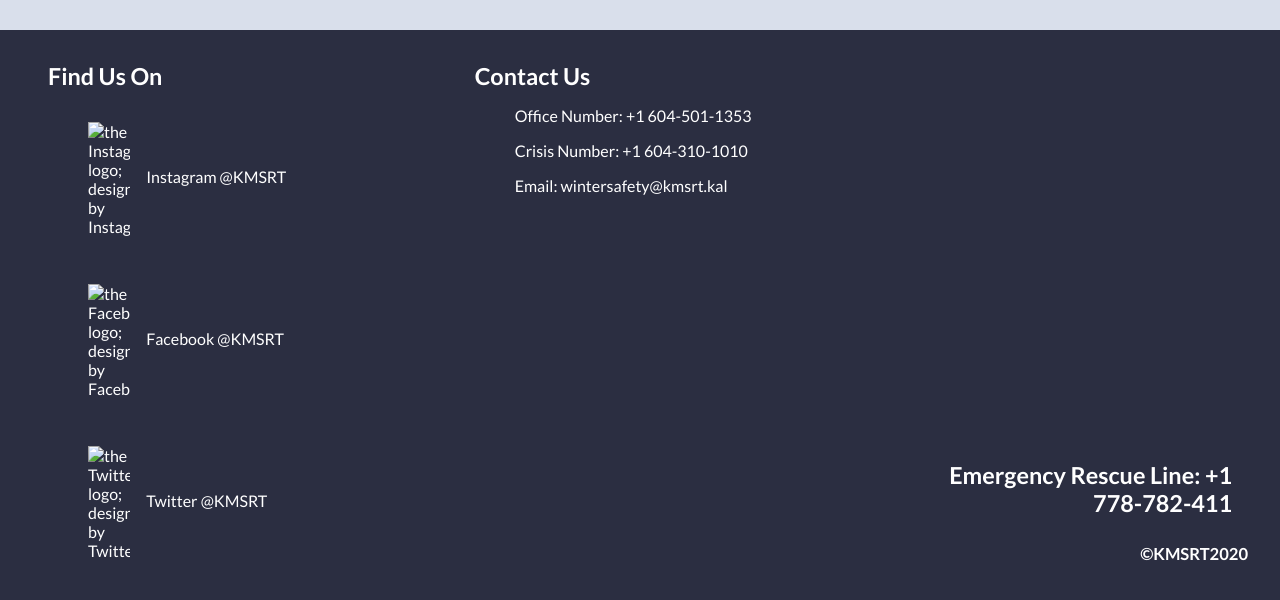
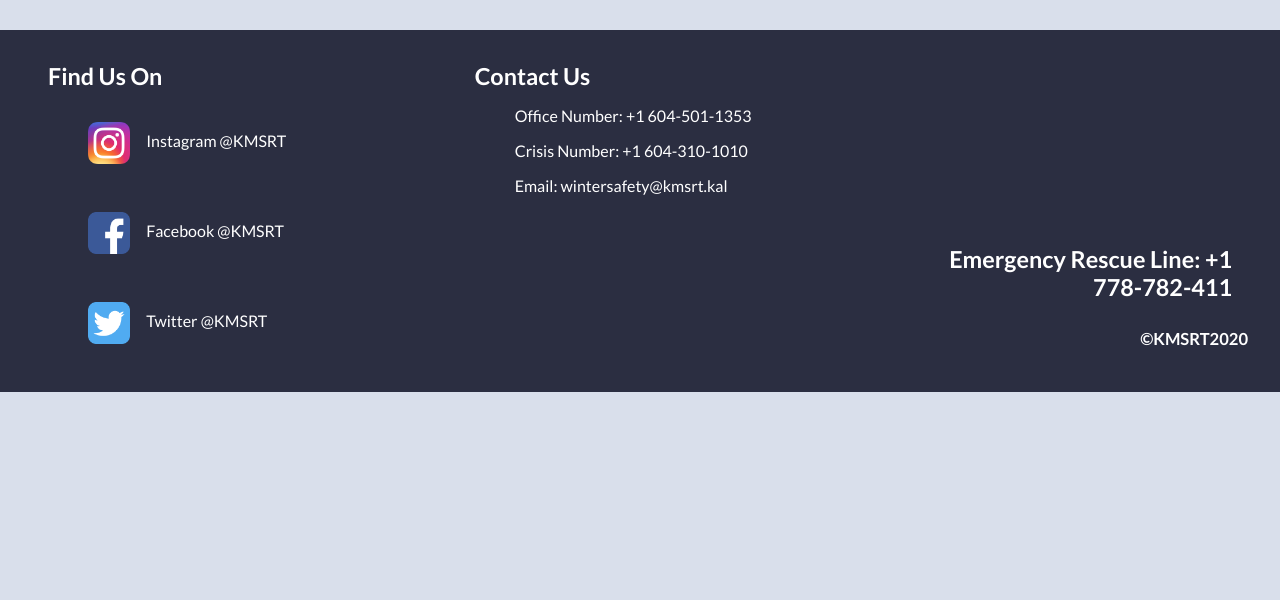
Before and after one commit to Kybre/Kalmont_Website, a plain HTML site: page avalanche.html in a window 1280 px wide. Shown: the part 3102-3702 px from the top of the page. After the commit the page ends 3494 px from the top, so only its background shows below. Drawn offline with Linux system fonts and the light colour scheme.

Commit message:
footer icon fix

```diff
--- a/avalanche.html
+++ b/avalanche.html
@@ -135,9 +135,9 @@
       <div class="box-item-footer">
         <h3>Find Us On</h3>
         <ul>
-					<li class="sm-handle"> <img src="images/insta_icon.png" alt="the Instagram logo; designed by Instagram" width="70" height="70" class="sm-icon">Instagram @KMSRT</li>
-					<li class="sm-handle"> <img src="images/fb_icon.png" alt="the Facebook logo; designed by Facebook" width="70" height="70" class="sm-icon">Facebook @KMSRT</li>
-					<li class="sm-handle"><img src="images/twitter_icon.png" alt="the Twitter logo; designed by Twitter" width="70" height="70" class="sm-icon">Twitter @KMSRT</li>
+          <li class="sm-handle"> <img src="img/insta_icon.png" alt="the Instagram logo; designed by Instagram" width="70" height="70" class="sm-icon">Instagram @KMSRT</li>
+          <li class="sm-handle"> <img src="img/fb_icon.png" alt="the Facebook logo; designed by Facebook" width="70" height="70" class="sm-icon">Facebook @KMSRT</li>
+          <li class="sm-handle"><img src="img/twitter_icon.png" alt="the Twitter logo; designed by Twitter" width="70" height="70" class="sm-icon">Twitter @KMSRT</li>
         </ul>
       </div><!--end of .box-item-footer-->
 
```
Also changed, not shown: about.html (+3 -3 lines), hypothermia.html (+3 -3 lines), index.html (+3 -3 lines), mountain.html (+3 -3 lines), news.html (+3 -3 lines), newsCovidClosure.html (+3 -3 lines), newsCovidDonation.html (+3 -3 lines), newsKalmontMasks.html (+3 -3 lines), newsRegionalReport.html (+3 -3 lines). Lines whose indentation alone changed are shown as unchanged.
